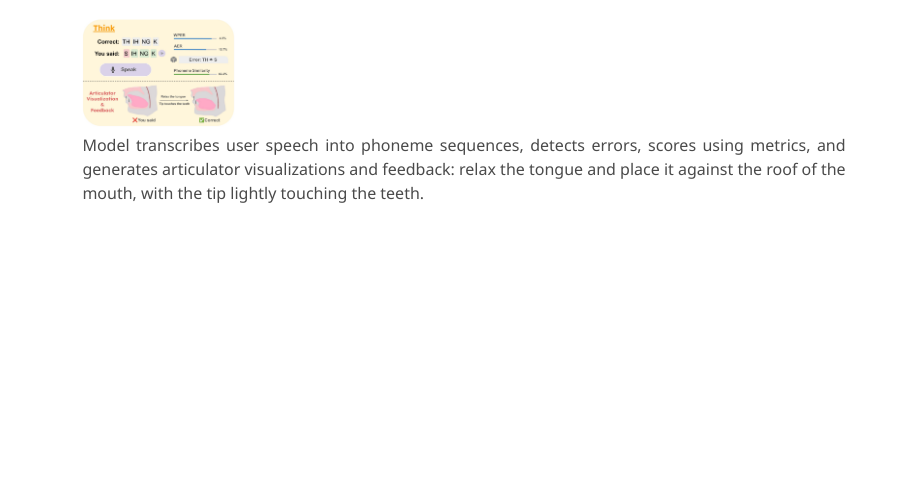
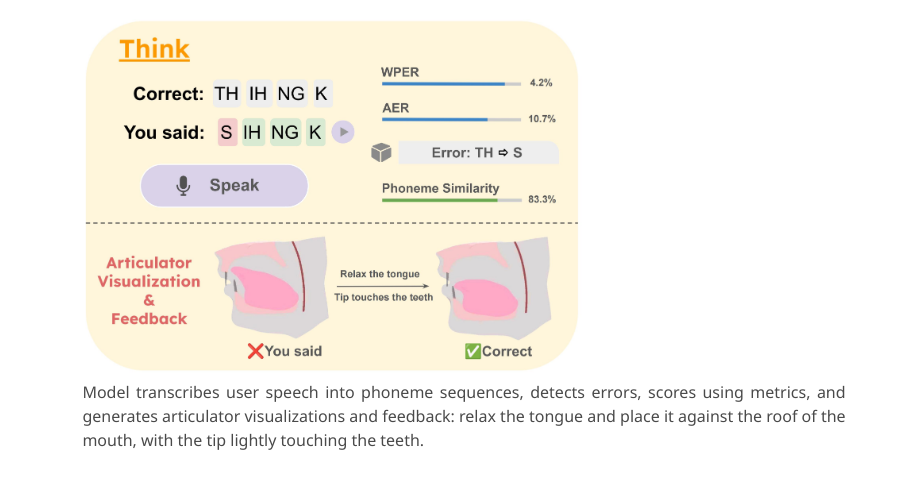
Before and after one commit to eureka235/eureka235.github.io, a plain HTML site: page index.html in a window 1280 px wide. Shown: the part 397-886 px from the top of the page, without its empty margins (176-1100 px from the left). Before the commit the page ends 800 px from the top, so only its background shows below. Drawn offline with nearby package versions, Linux system fonts and the light colour scheme; some icons are missing; a web font is replaced by a local one.

Commit message:
update index.html

```diff
--- a/index.html
+++ b/index.html
@@ -73,7 +73,7 @@
         <div class="column is-four-fifths">
           <h2 class="title is-3">Demo</h2>
           <div class="content has-text-justified">
-            <img src="./static/images/demo.jpg" alt="Description of image" width="20%" />
+            <img src="./static/images/demo.jpg" alt="Description of image" width="500" />
             <p>
               Model transcribes user speech into phoneme sequences, detects errors, scores using metrics, and generates articulator visualizations and feedback: relax the tongue and place it against the roof of the mouth, with the tip lightly touching the teeth.
             </p>
```
